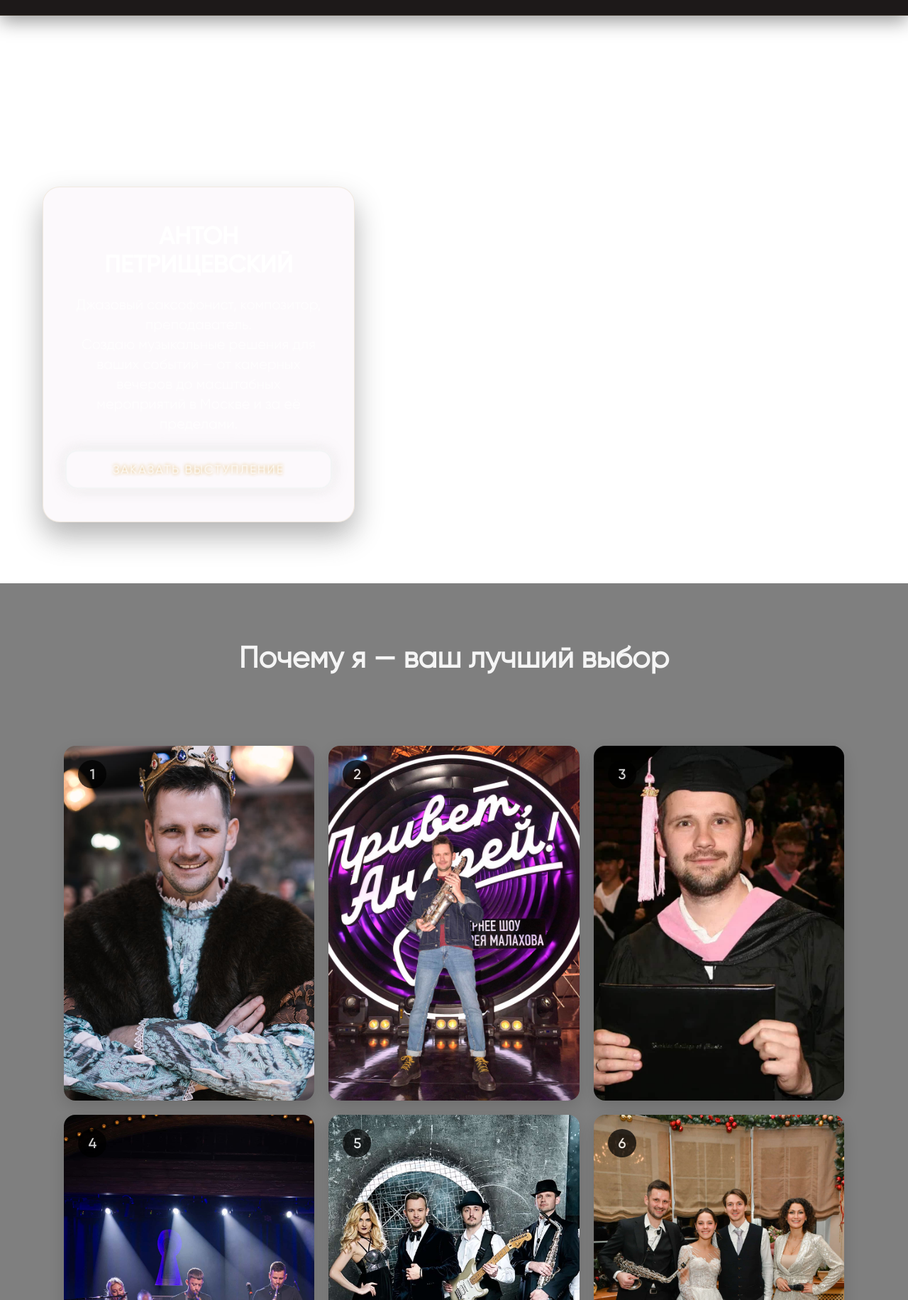
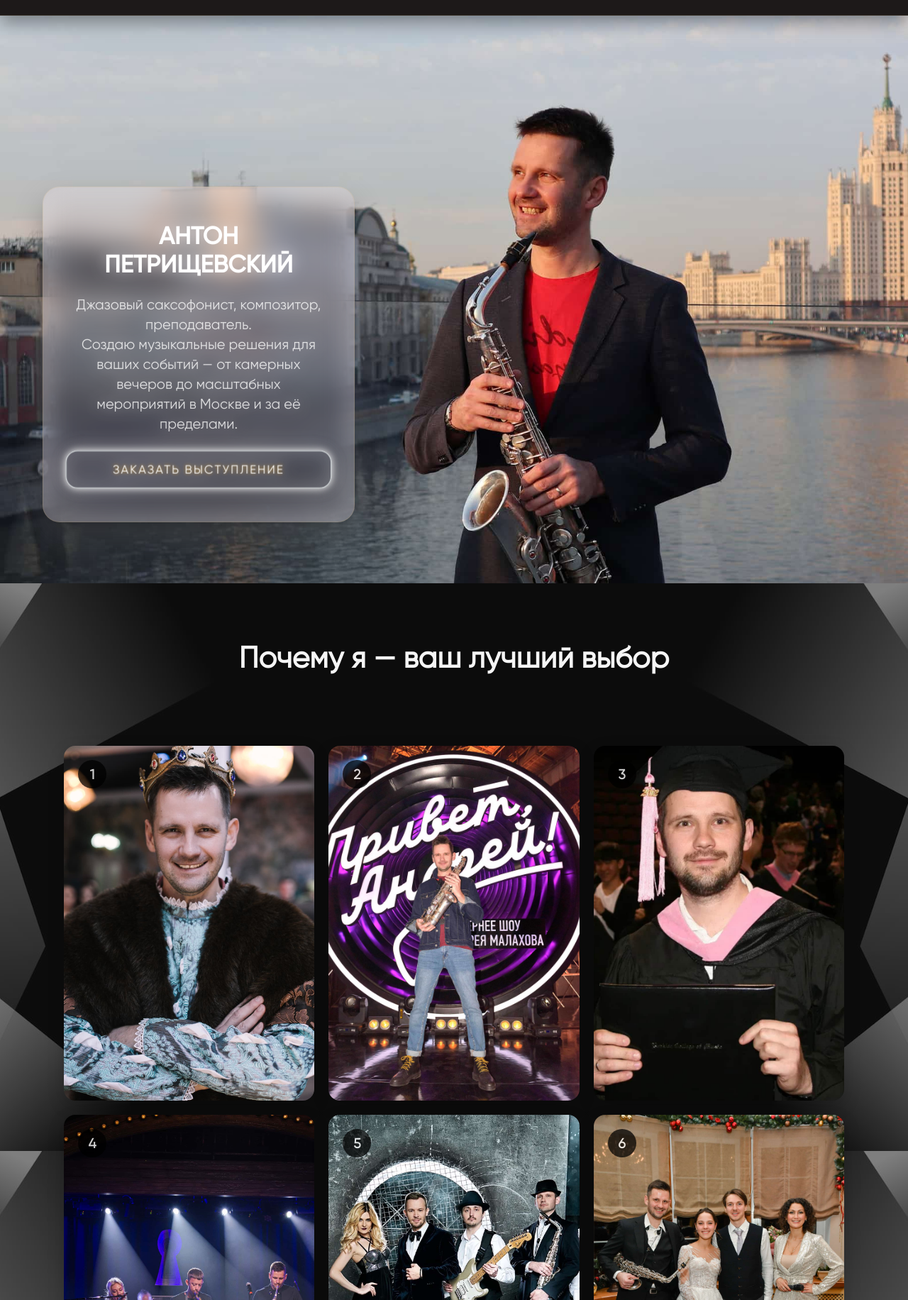
Before and after one commit to antonpetrishchevskiy/saxophonist-moscow, a website: page index.html in a window 1280 px wide. Shown: the part 68-1900 px from the top of the page at 71% size. Drawn offline with Linux system fonts and the light colour scheme; the site is published under a folder, as on GitHub Pages, so addresses that start at the root find nothing; a web font is replaced by a local one.

Commit message:
Update styles.css

```diff
--- a/styles/styles.css
+++ b/styles/styles.css
@@ -721,7 +721,7 @@ body {
     min-height: 100vh;           /* На всю высоту экрана */
     width: 100%;
     overflow: hidden;
-    background-image: url("/images/main_background.jpg");
+    background-image: url("../images/main_background.jpg");
     background-size: cover;
     background-repeat: no-repeat;
     background-position: 60% 35%;
@@ -1211,7 +1211,7 @@ body {
 /* Секция преимуществ */
 .advantages {
     padding: 80px 0;
-    background: url(/images/background_2.jpg) center/cover fixed no-repeat;
+    background: url(../images/background_2.jpg) center/cover fixed no-repeat;
     /* fixed создаёт параллакс при скролле */
     background-blend-mode: overlay;
     backdrop-filter: blur(10px);
```
